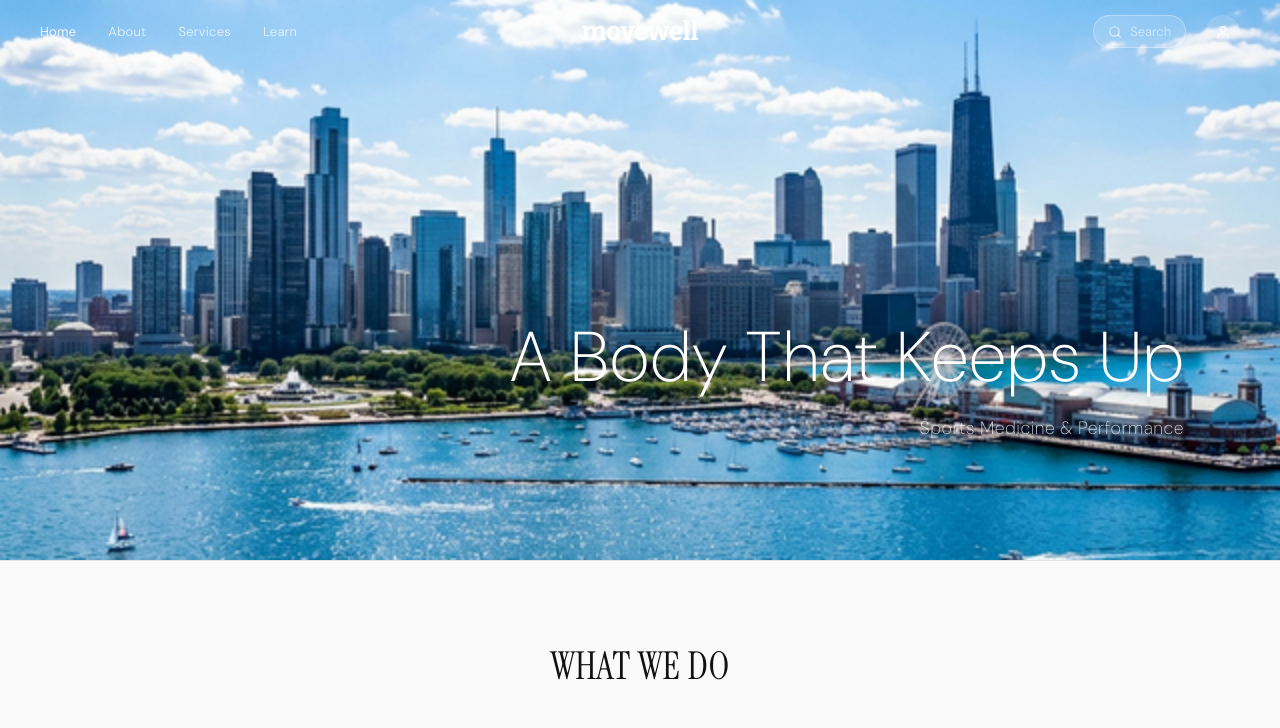
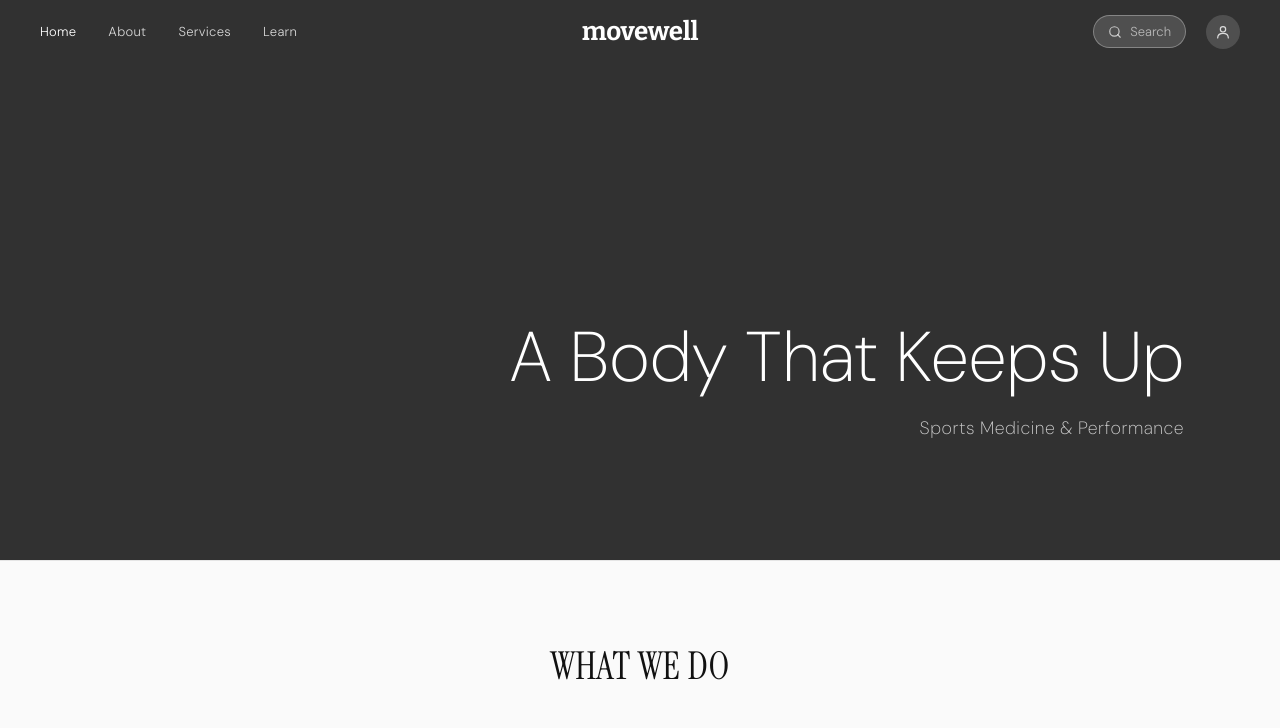
Before and after one commit to bseaholm4-hub/movewell, a plain HTML site: page index.html in a window 1280 px wide. Shown: the top 728 px of the page. Drawn offline with nearby package versions, Linux system fonts and the light colour scheme.

Commit message:
Remove hero image from home page, reverting to solid grey background

```diff
--- a/index.html
+++ b/index.html
@@ -35,7 +35,7 @@
 </nav>
 
 <!-- HERO -->
-<section class="hero" style="background-image: url('assets/images/chicago-hero.png');">
+<section class="hero">
   <div class="hero-text">
     <h1 class="hero-headline">A Body That Keeps Up</h1>
     <p class="hero-sub">Sports Medicine & Performance</p>
```
